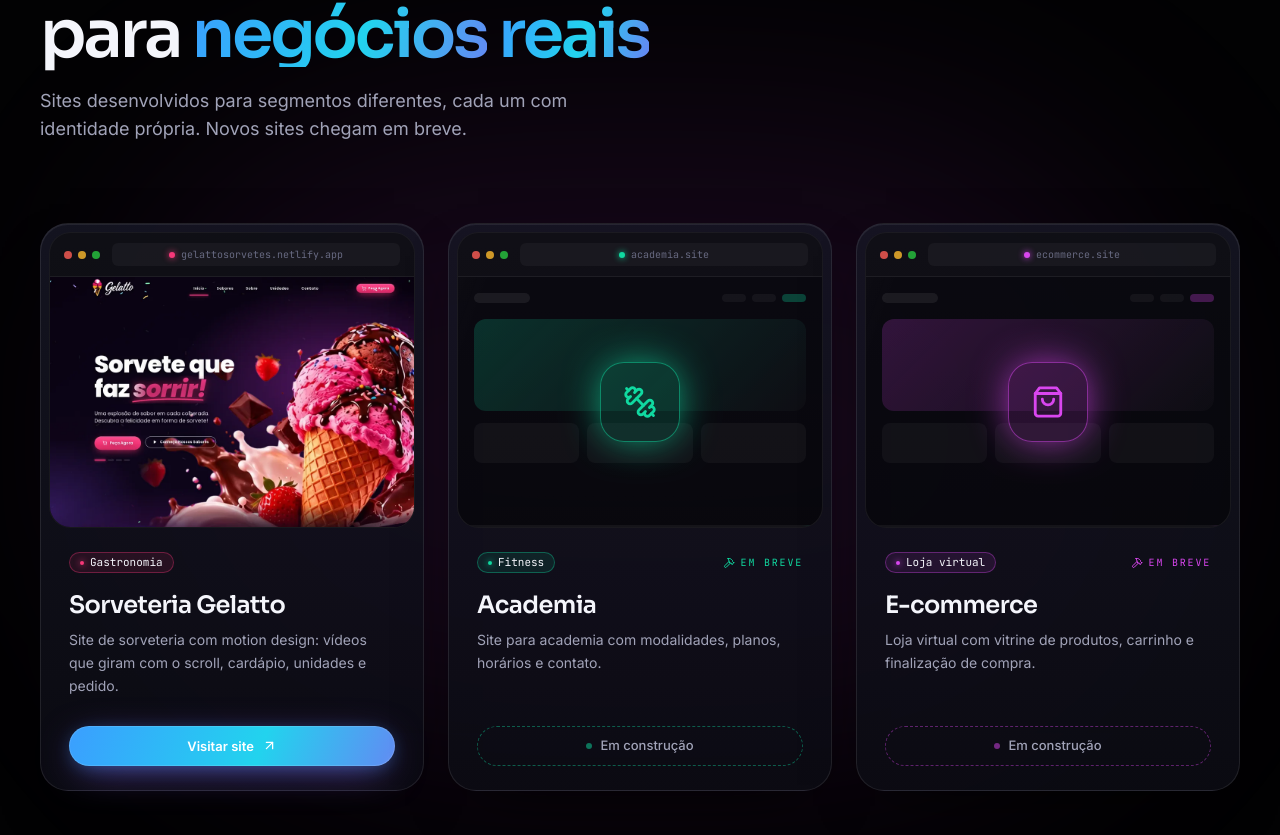
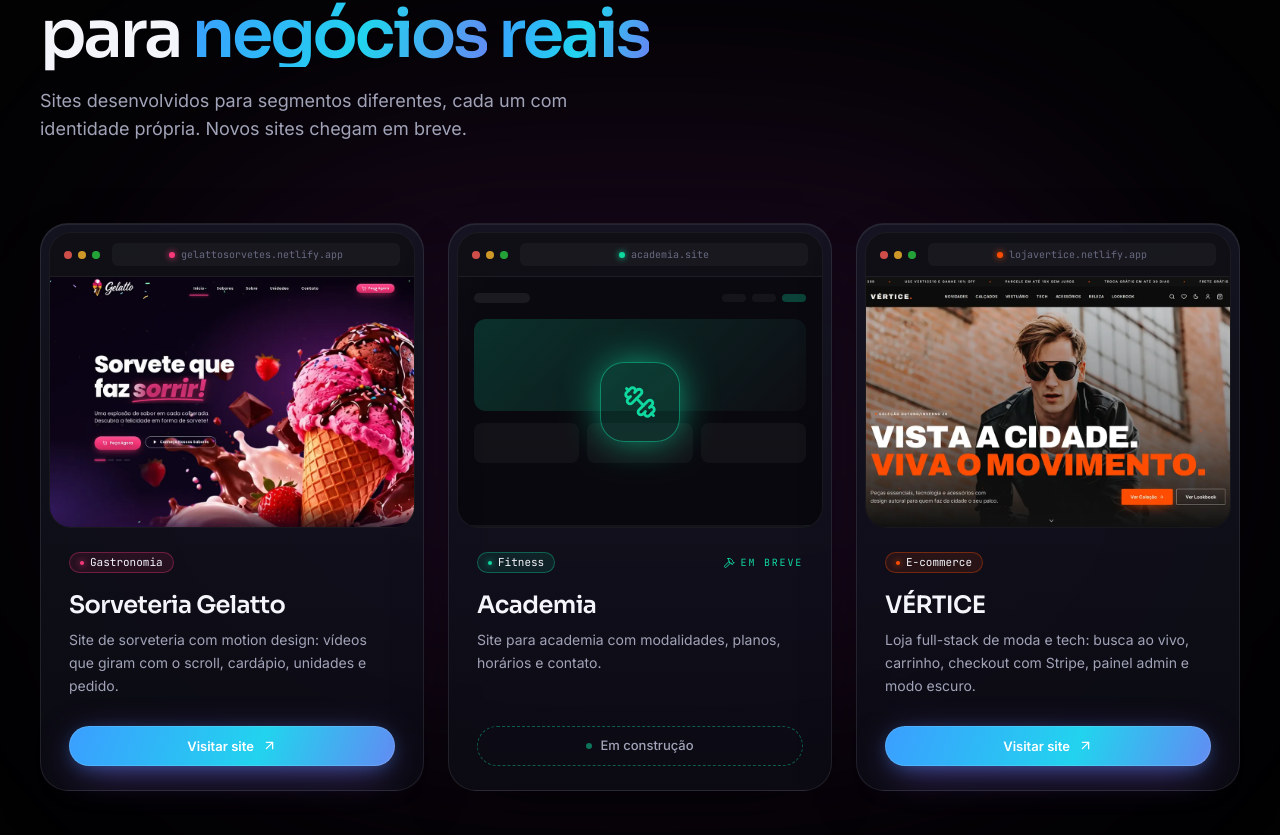
Before and after one commit to thediegosilva/thediegosilva.github.io, a React (Vite) app: page / in a window 1280 px wide. Shown: the part 4265-5100 px from the top of the page. Built offline with nearby package versions, Linux system fonts and the light colour scheme.

Commit message:
Sites: e-commerce VÉRTICE publicado na vaga de loja virtual
- Card com prévia da loja (modo escuro), link para lojavertice.netlify.app
  e descrição do projeto full-stack
- Destaque do card no laranja da marca VÉRTICE

```diff
--- a/src/data/portfolioData.ts
+++ b/src/data/portfolioData.ts
@@ -148,10 +148,12 @@ export const sites: Site[] = [
   },
   {
     id: 'ecommerce',
-    title: 'E-commerce',
-    segment: 'Loja virtual',
-    description: 'Loja virtual com vitrine de produtos, carrinho e finalização de compra.',
+    title: 'VÉRTICE',
+    segment: 'E-commerce',
+    description: 'Loja full-stack de moda e tech: busca ao vivo, carrinho, checkout com Stripe, painel admin e modo escuro.',
     icon: 'shopping-bag',
+    url: 'https://lojavertice.netlify.app',
+    image: './assets/sites/vertice.webp',
   },
 ];
 
--- a/src/sections/SitesSection.tsx
+++ b/src/sections/SitesSection.tsx
@@ -17,7 +17,7 @@ const ACCENTS: Record<string, string> = {
   sorveteria: '247 56 121',
   pizzaria: '255 112 67',
   academia: '16 217 160',
-  ecommerce: '217 70 239',
+  ecommerce: '255 77 0', // laranja da VÉRTICE
 };
 
 const host = (url: string) => url.replace(/^https?:\/\//, '').replace(/\/$/, '');
```
Also changed, not shown: public/assets/sites/vertice.webp (added).
